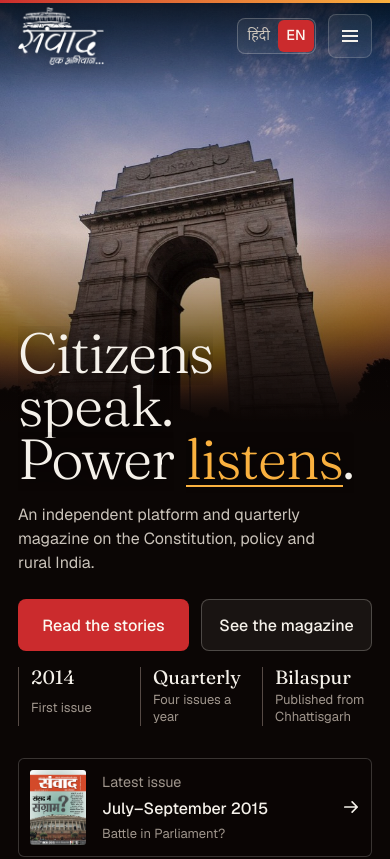
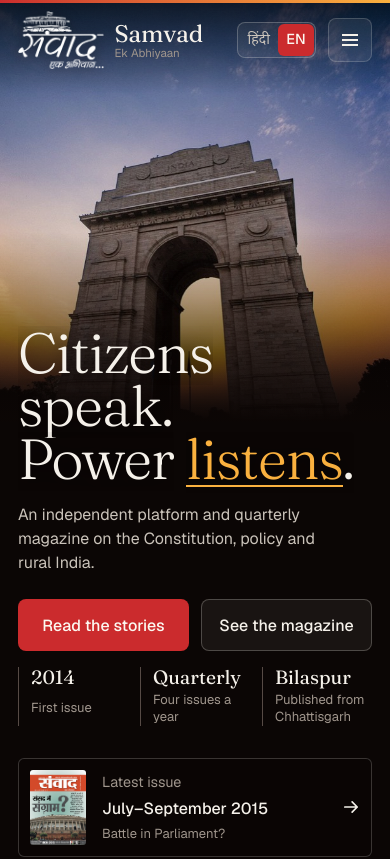
Before and after one commit to itsabhi-nav/samvad-ek-abhiyan, a Next.js app: page /en in a window 390 px wide. Shown: the top 859 px of the page. Built offline with nearby package versions, Linux system fonts and the light colour scheme.

Commit message:
Restore brand text beside a larger mobile logo

```diff
--- a/components/Header.jsx
+++ b/components/Header.jsx
@@ -63,6 +63,7 @@ export default function Header({ lang, t }) {
       <div className="container header-inner">
         <Link href={base} className="brand" aria-label={`${t.brand.name} ${t.brand.tag}`}>
           <img className="brand-logo" src="/images/logo.png" alt="" width="90" height="60" />
+          <span className="brand-text"><b>{t.brand.name}</b><span>{t.brand.tag}</span></span>
         </Link>
 
         <nav className="nav" aria-label="Primary">
--- a/styles/globals.css
+++ b/styles/globals.css
@@ -508,7 +508,7 @@ kbd { font: 400 0.72rem/1 var(--font-mono); padding: var(--space-2xs) var(--spac
 @media (max-width: 40rem) {
   .author-card { grid-template-columns: 64px minmax(0, 1fr); } .author-card img { width: 64px; height: 64px; }
   :root { --gutter: 18px; --gap: 18px; }
-  .brand-text span, .lang-btn { display: none; }
+  .lang-btn { display: none; }
   .hero h1 { font-size: clamp(3rem, 14vw, 4.6rem); }
   .story-grid, .story-grid--3, .people--4, .people--3, .bento, .quarter-grid { grid-template-columns: minmax(0, 1fr); }
   .bento-1 { grid-column: span 1; }
@@ -745,9 +745,11 @@ main, .site-footer { transition: opacity 220ms var(--ease-out); }
   .section-head { margin-bottom: var(--space-xl); }
 }
 @media (max-width: 40rem) {
-  :root { --header-h: 72px; --section: 56px; --text-hero: clamp(2.9rem, 13vw, 4.2rem); }
+  :root { --header-h: 80px; --section: 56px; --text-hero: clamp(2.9rem, 13vw, 4.2rem); }
+  .brand { gap: 10px; }
   .brand-logo { height: 58px; filter: drop-shadow(0 1px 6px color-mix(in oklab, var(--ink) 60%, transparent)); }
-  .brand-text b { font-size: 1.35rem; }
+  .brand-text b, .lang-hi .brand-text b { font-size: 1.5rem; }
+  .brand-text span { font-size: 0.72rem; margin-top: 1px; }
   .hero-grid { padding-block: var(--space-lg) var(--space-xl); }
   .hero .lead { margin-top: var(--space-md); }
   .hero-actions { flex-direction: column; align-items: stretch; margin-top: var(--space-lg); gap: var(--space-sm); }
@@ -850,7 +852,7 @@ main, .site-footer { transition: opacity 220ms var(--ease-out); }
   .cta-points { margin-top: var(--space-md); }
   .lang-switch a { min-width: 36px; height: 32px; padding: 0 var(--space-xs); }
   .header-inner { gap: var(--space-sm); }
-  .brand-text b { font-size: 1.2rem; }
+  .brand-text b, .lang-hi .brand-text b { font-size: 1.5rem; }
   .brand-logo { height: 58px; filter: drop-shadow(0 1px 6px color-mix(in oklab, var(--ink) 60%, transparent)); }
   .founder-card { grid-template-columns: minmax(0, 1fr); padding: var(--space-lg); gap: var(--space-lg); }
   .founder-card-photo { aspect-ratio: 1 / 1; max-width: 220px; }
@@ -865,6 +867,17 @@ main, .site-footer { transition: opacity 220ms var(--ease-out); }
   .modal { max-height: 94svh; overflow-y: auto; border-radius: var(--radius-lg) var(--radius-lg) 0 0; }
   .quarter .cover--empty { aspect-ratio: 4 / 3; padding: var(--space-sm); font-size: var(--text-xs); }
   .mobile-menu { padding-top: var(--space-lg); }
+}
+@media (max-width: 24rem) {
+  .brand { gap: var(--space-xs); }
+  .brand-logo { height: 52px; }
+  .brand-text b, .lang-hi .brand-text b { font-size: 1.3rem; }
+  .brand-text span { font-size: 0.66rem; }
+}
+@media (max-width: 21rem) {
+  .brand-logo { height: 46px; }
+  .brand-text b, .lang-hi .brand-text b { font-size: 1.15rem; }
+  .brand-text span { display: none; }
 }
 
 @media (max-width: 64rem) {
```
